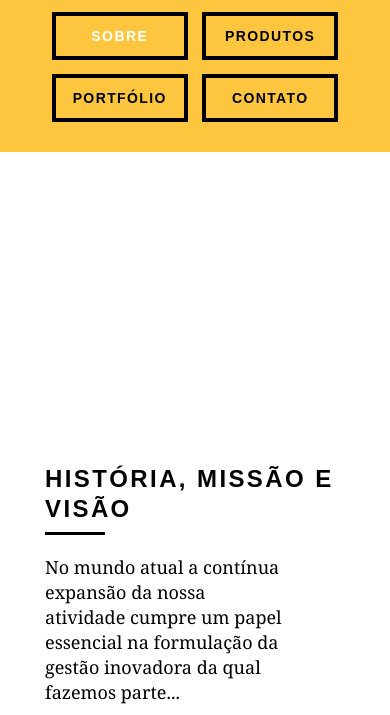
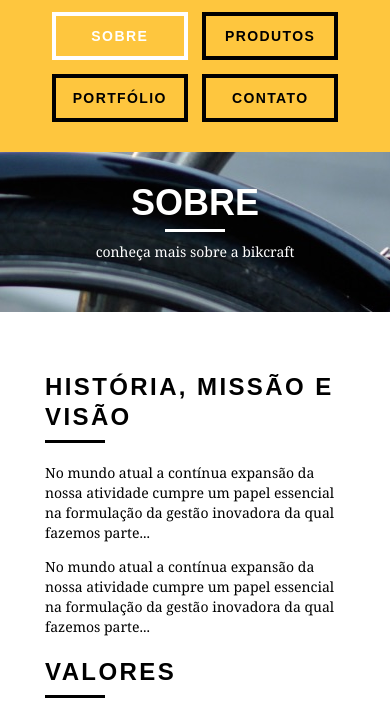
Before and after one commit to meleu/frontex, a plain HTML site: page bikcraft/sobre.html in a window 390 px wide. Shown: the part 80-795 px from the top of the page. Drawn offline with Linux system fonts and the light colour scheme.

Commit message:
sobre - responsivo

```diff
--- a/bikcraft/css/responsivo.css
+++ b/bikcraft/css/responsivo.css
@@ -51,6 +51,10 @@
     border-color: #fff;
   }
 
+  .header_menu ul li a.menu_ativo {
+    border-color: #fff;
+  }
+
   /* Introdução */
   .introducao h1 {
     font-size: 36px;
@@ -63,6 +67,11 @@
     background-size: cover;
   }
 
+  /* Introdução Interna */
+  .introducao-interna {
+    margin-top: 0px;
+  }
+
   /* Call */
   .call {
     padding-top: 10px;
@@ -72,4 +81,15 @@
   .qualidade::after {
     display: none;
   }
+
+  /* Sobre */
+  .missao_sobre p, .missao_sobre ul li {
+    font-size: 14px;
+    line-height: 20px;
+    padding-right: 0px;
+  }
+
+  .missao_sobre ul li {
+    line-height: 25px;
+  }
 }
--- a/bikcraft/css/sobre.css
+++ b/bikcraft/css/sobre.css
@@ -1,5 +1,5 @@
 .interna_sobre {
-  background-image: url('../img/bg-sobre.jpg') no-repeat center;
+  background: url('../img/bg-sobre.jpg') no-repeat center;
   background-size: cover;
 }
 
```
